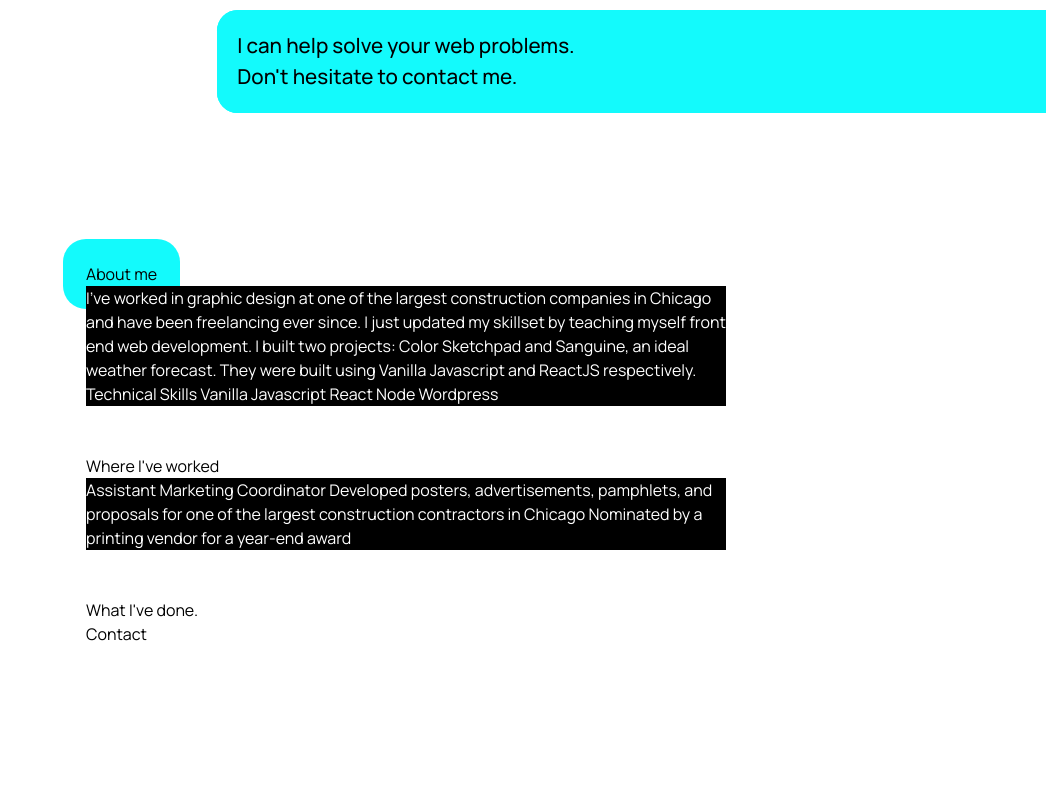
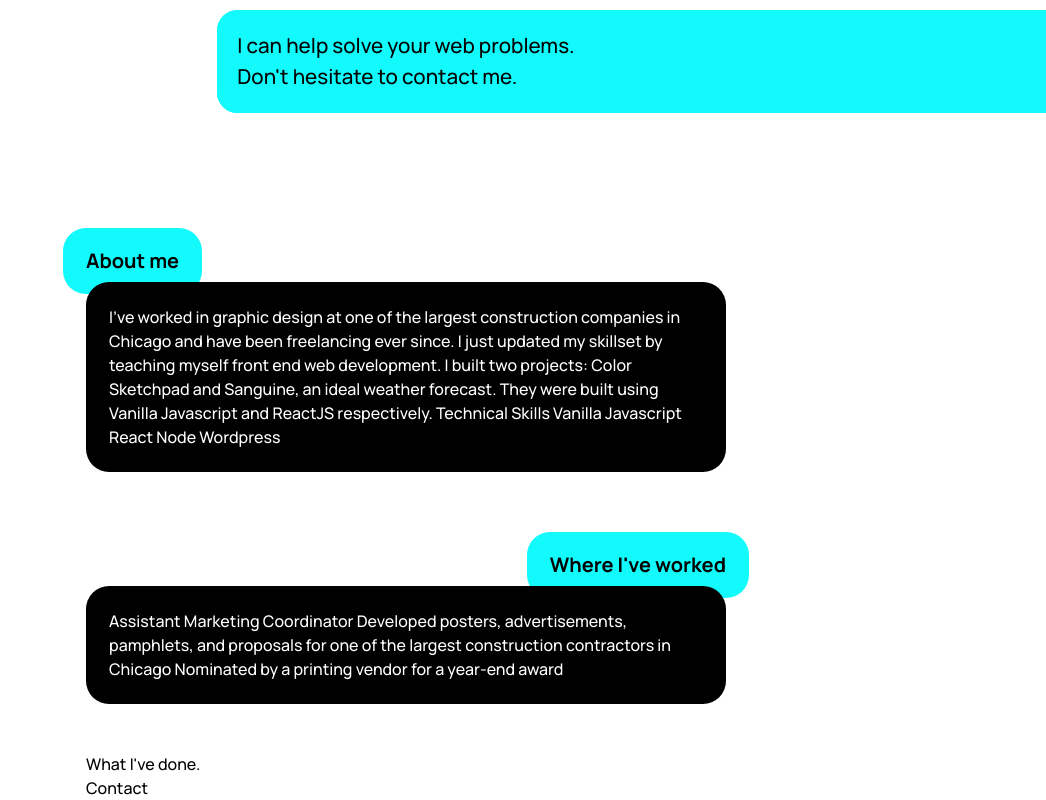
Before and after one commit to tonymichael00/shooz, a React (Create React App) app: page / in a window 1280 px wide. Shown: the part 584-1384 px from the top of the page, without its empty margins (234-1280 px from the left). Before the commit the page ends 1230 px from the top, so only its background shows below. Built offline with nearby package versions, Linux system fonts and the light colour scheme.

Commit message:
finished AboutExp transitions

```diff
--- a/src/App.scss
+++ b/src/App.scss
@@ -41,6 +41,7 @@ body {
   min-height: 100vh;
   text-rendering: optimizeSpeed;
   line-height: 1.5;
+  font-weight: 500;
 }
 
 /* A elements that don't have a class get default styles */
@@ -114,6 +115,102 @@ a {
   align-items: center;
 }
 
+// *****************************BOXES AFTER TITLE
+// CLAMP VALUES
+$clamp-1: 6rem;
+$clamp-2: 30vw;
+$clamp-3: 9rem;
+
+//HEAD PERCENTAGE ADJUSTMENTS
+//ADJUST PERC FOR EVERYTHING OR VALUES IN PARENTHESES
+//FOR IDIVIDUAL
+$head-perc: 0.7;
+$head-corner-padding-perc: (0.2 * $head-perc) + 0.02;
+$head-font-perc: (0.17 * $head-perc) + 0.02;
+
+//BODY PERCENTAGE ADJUSTMENTS
+//ADJUST PERC FOR EVERYTHING OR VALUES IN PARENTHESES
+//FOR IDIVIDUAL
+$body-perc: 0.7;
+$body-corner-padding-perc: (0.2 * $body-perc) + 0.02;
+$body-font-perc: (0.17 * $body-perc) + 0.02;
+
+.body {
+  background-color: black;
+  color: white;
+  @include resp-clamp(
+    border-radius,
+    $body-corner-padding-perc,
+    $clamp-1,
+    $clamp-2,
+    $clamp-3
+  );
+  @include resp-clamp(
+    padding,
+    $body-corner-padding-perc,
+    $clamp-1,
+    $clamp-2,
+    $clamp-3
+  );
+}
+
+.head-right {
+  margin-left: auto;
+
+  @include resp-clamp(
+    left,
+    $head-corner-padding-perc,
+    $clamp-1,
+    $clamp-2,
+    $clamp-3
+  );
+}
+
+.head-left {
+  margin-right: auto;
+  @include resp-clamp(
+    right,
+    $head-corner-padding-perc,
+    $clamp-1,
+    $clamp-2,
+    $clamp-3
+  );
+}
+
+.head {
+  position: relative;
+
+  @include resp-clamp(
+    top,
+    calc($head-corner-padding-perc/2),
+    $clamp-1,
+    $clamp-2,
+    $clamp-3
+  );
+  z-index: -1;
+  width: fit-content;
+  height: 100%;
+  background-color: $blue;
+  @include resp-clamp(
+    border-radius,
+    $head-corner-padding-perc,
+    $clamp-1,
+    $clamp-2,
+    $clamp-3
+  );
+  @include resp-clamp(
+    padding,
+    $head-corner-padding-perc,
+    $clamp-1,
+    $clamp-2,
+    $clamp-3
+  );
+
+  @include resp-clamp(font-size, $head-font-perc, $clamp-1, $clamp-2, $clamp-3);
+  font-weight: 700;
+  line-height: 1;
+}
+
 /* INDIVIDUAL FORMATTING */
 #root {
   /* center main content */
--- a/src/Components/AboutExp/AboutExp.js
+++ b/src/Components/AboutExp/AboutExp.js
@@ -1,33 +1,76 @@
+import { motion } from 'framer-motion';
 import React from 'react';
 import './AboutExp.scss';
 
 const AboutMe = () => {
+  const contSideMove = {
+    hidden: {
+      x: 0,
+    },
+    visible: {
+      x: 0,
+      transition: {},
+    },
+  };
+
+  const itemSideMoveLeft = {
+    hidden: {
+      x: '-100vw',
+    },
+    visible: {
+      x: 0,
+      transition: {},
+    },
+  };
+
+  const itemSideMoveRight = {
+    hidden: {
+      x: '100vw',
+    },
+    visible: {
+      x: 0,
+      transition: {},
+    },
+  };
+
   return (
-    <div id="about-sec">
-      <div id="about-head-cont">
-        <div id="about-head-bkd" className="head-bkd">
-          <div id="about-head" className="head left center-flex">
-            About me
-          </div>
-        </div>
-      </div>
-      <div id="about-body" className="body">
+    <motion.div
+      id="about-sec"
+      variants={contSideMove}
+      initial="hidden"
+      whileInView="visible"
+      viewport={{ once: true, amount: 0.75 }}
+    >
+      <motion.div id="about-head-cont" variants={itemSideMoveLeft}>
+        <motion.div
+          id="about-head"
+          className="head head-left"
+          // viewport={{ once: true, amount: 1 }}
+        >
+          About me
+        </motion.div>
+      </motion.div>
+      <motion.div id="about-body" className="body" variants={itemSideMoveRight}>
         I’ve worked in graphic design at one of the largest construction
         companies in Chicago and have been freelancing ever since. I just
         updated my skillset by teaching myself front end web development. I
         built two projects: Color Sketchpad and Sanguine, an ideal weather
         forecast. They were built using Vanilla Javascript and ReactJS
         respectively. Technical Skills Vanilla Javascript React Node Wordpress
-      </div>
-      <div id="where-head" className="head right">
+      </motion.div>
+      <motion.div
+        id="where-head"
+        className="head head-right"
+        variants={itemSideMoveRight}
+      >
         Where I've worked
-      </div>
-      <div id="where-body" className="body">
+      </motion.div>
+      <motion.div id="where-body" className="body" variants={itemSideMoveLeft}>
         Assistant Marketing Coordinator Developed posters, advertisements,
         pamphlets, and proposals for one of the largest construction contractors
         in Chicago Nominated by a printing vendor for a year-end award
-      </div>
-    </div>
+      </motion.div>
+    </motion.div>
   );
 };
 
--- a/src/Components/AboutExp/AboutExp.scss
+++ b/src/Components/AboutExp/AboutExp.scss
@@ -2,13 +2,6 @@
 */
 
 @use 'src/Sass/global' as *;
-
-$head-clamp-1: 6rem;
-$head-clamp-2: 30vw;
-$head-clamp-3: 9rem;
-
-$head-perc: 0.7;
-$head-corner-padding-perc: (0.2 * $head-perc) + 0.02;
 
 #about-sec {
   grid-column: 2/3;
@@ -19,16 +12,14 @@ $head-corner-padding-perc: (0.2 * $head-perc) + 0.02;
       1fr
     );
 }
-#about-head-cont {
-  position: relative;
-  grid-row: 1/2;
-}
 
 #about-head {
+  grid-row: 1/2;
 }
 
 #about-body {
   grid-row: 2/3;
+  font-weight: 500;
 }
 
 #where-head {
@@ -38,49 +29,3 @@ $head-corner-padding-perc: (0.2 * $head-perc) + 0.02;
 #where-body {
   grid-row: 5/6;
 }
-
-.head-bkd {
-  position: relative;
-  @include resp-clamp(
-    right,
-    $head-corner-padding-perc,
-    $head-clamp-1,
-    $head-clamp-2,
-    $head-clamp-3
-  );
-  @include resp-clamp(
-    top,
-    $head-corner-padding-perc,
-    $head-clamp-1,
-    $head-clamp-2,
-    $head-clamp-3
-  );
-  z-index: -1;
-  width: fit-content;
-  height: 100%;
-  background-color: $blue;
-  @include resp-clamp(
-    border-radius,
-    $head-corner-padding-perc,
-    $head-clamp-1,
-    $head-clamp-2,
-    $head-clamp-3
-  );
-  @include resp-clamp(
-    padding,
-    $head-corner-padding-perc,
-    $head-clamp-1,
-    $head-clamp-2,
-    $head-clamp-3
-  );
-}
-
-.head {
-  position: relative;
-  // height: clamp(0.5rem, 30vw, 4rem);
-}
-
-.body {
-  background-color: black;
-  color: white;
-}
--- a/src/Components/Landing/Landing.js
+++ b/src/Components/Landing/Landing.js
@@ -22,12 +22,14 @@ const Landing = () => {
           id="side-shooz-bkd"
           initial={{ left: 0, width: 0 }}
           animate={{ width: '100%' }}
-          // transition={sideTransition}
+          transition={{ delay: 0.5 }}
         ></motion.div>
         <motion.div
           id="shooz-bkd"
           initial={{ x: '-100vw' }}
           animate={{ x: 0 }}
+          transition={{ delay: 0.5 }}
+
           // transition={sideTransition}
         >
           <p className="center-flex">
@@ -47,13 +49,13 @@ const Landing = () => {
           id="title-caption-side-bkd"
           initial={{ right: 0, width: 0 }}
           animate={{ width: '100%' }}
-          transition={sideTransition}
+          transition={{ delay: 0.5 }}
         ></motion.div>
         <motion.div
           id="title-caption-bkd"
           initial={{ x: '100vw' }}
           animate={{ x: 0 }}
-          transition={sideTransition}
+          transition={{ delay: 0.5 }}
         >
           <p>I can help solve your web problems.</p>
           <p>Don't hesitate to contact me.</p>
```
